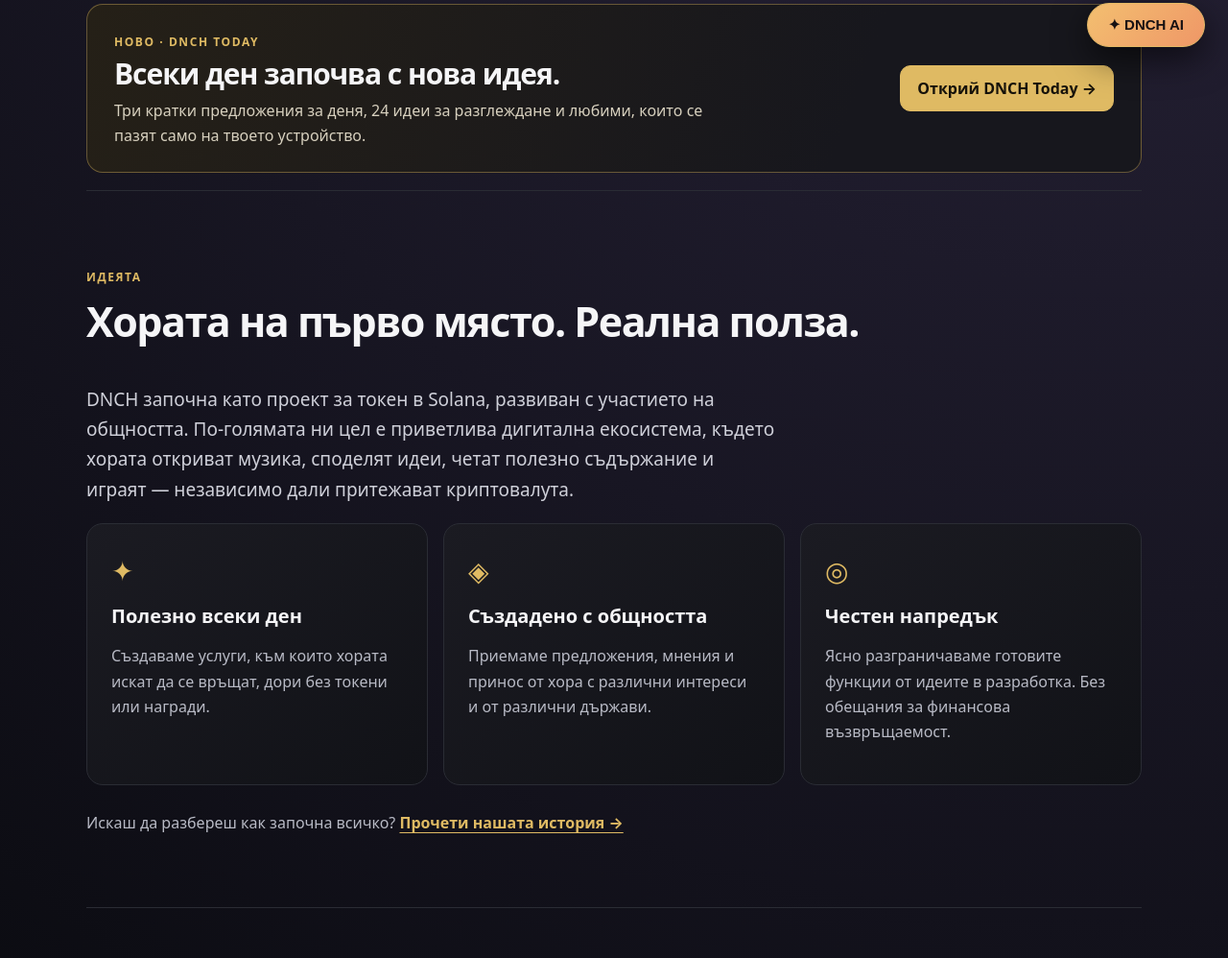
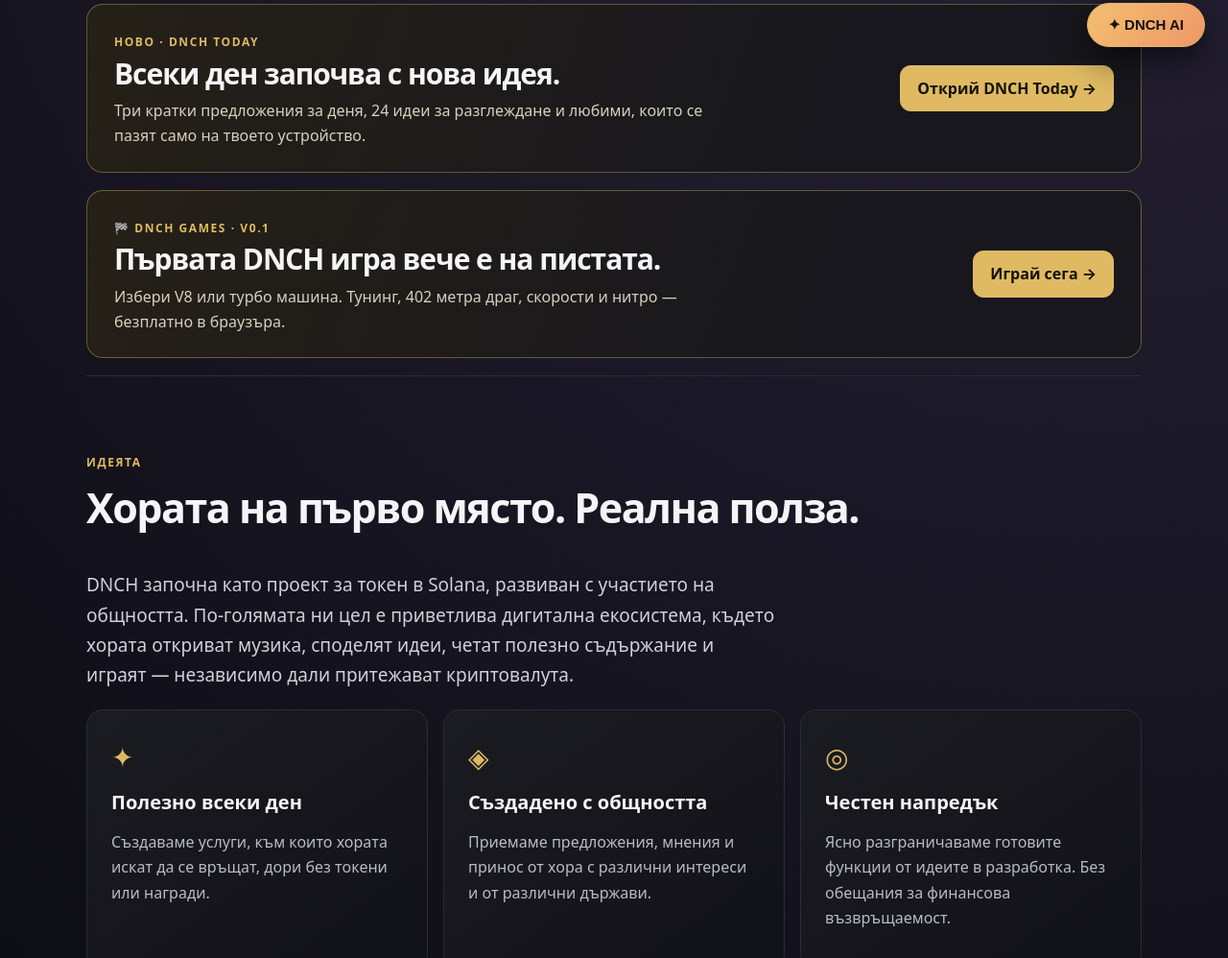
Before and after one commit to DNCHCOIN/dnch-coin, a plain HTML site: page bg/index.html in a window 1280 px wide. Shown: the part 727-1725 px from the top of the page at 96% size. Drawn offline with Linux system fonts and the light colour scheme.

Commit message:
feat(game): feature playable Drag Racing on BG DNCH homepage

```diff
--- a/bg/index.html
+++ b/bg/index.html
@@ -42,6 +42,12 @@
  <div><span class="eyebrow">Ново · DNCH Today</span><h2>Всеки ден започва с нова идея.</h2>
  <p>Три кратки предложения за деня, 24 идеи за разглеждане и любими, които се пазят само на твоето устройство.</p></div>
  <a class="btn primary" href="today.html">Открий DNCH Today →</a>
+</section>
+<section class="today-promo" aria-label="Играй DNCH Drag Racing">
+<div><span class="eyebrow">🏁 DNCH GAMES · v0.1</span>
+<h2>Първата DNCH игра вече е на пистата.</h2>
+<p>Избери V8 или турбо машина. Тунинг, 402 метра драг, скорости и нитро — безплатно в браузъра.</p>
+</div><a class="btn primary" href="drag-racing.html">Играй сега →</a>
 </section>
 <section aria-labelledby="about-title" id="about">
 <div class="section-top"><div><span class="eyebrow">Идеята</span><h2 id="about-title">Хората на първо място. Реална полза.</h2></div></div>
```
